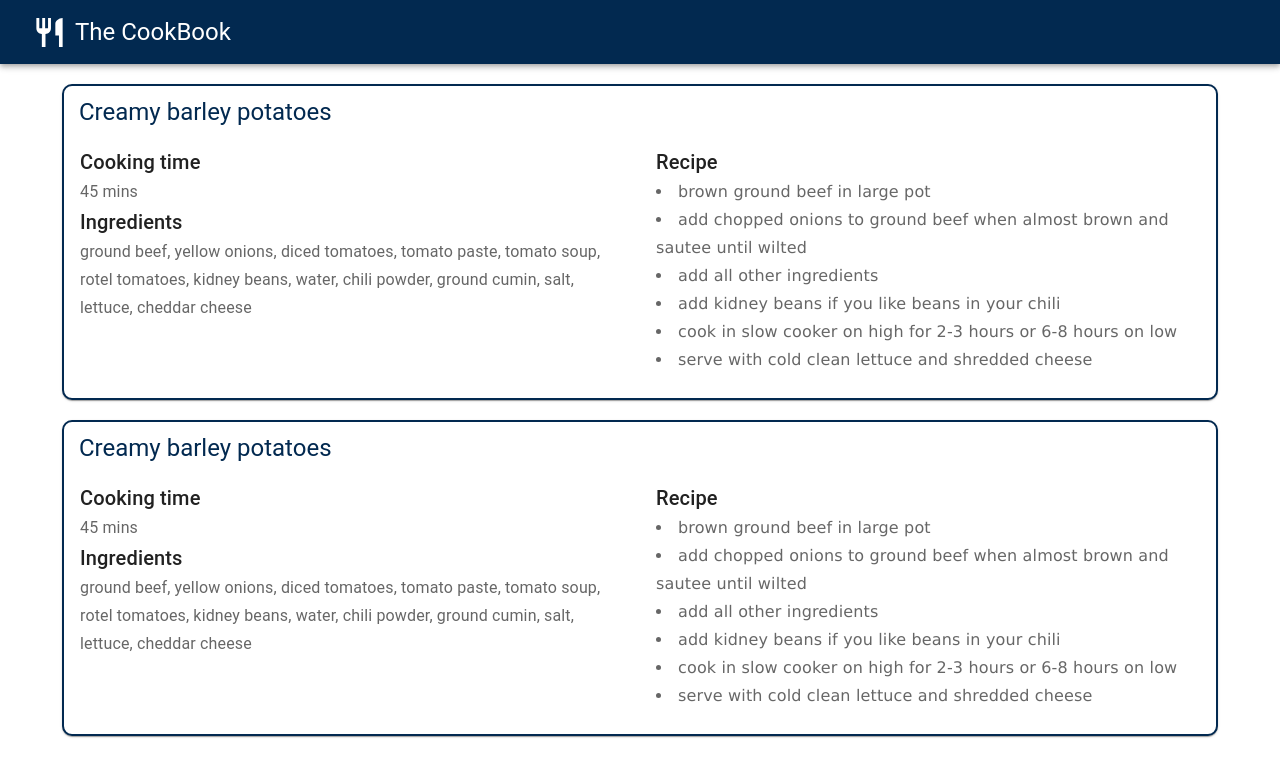
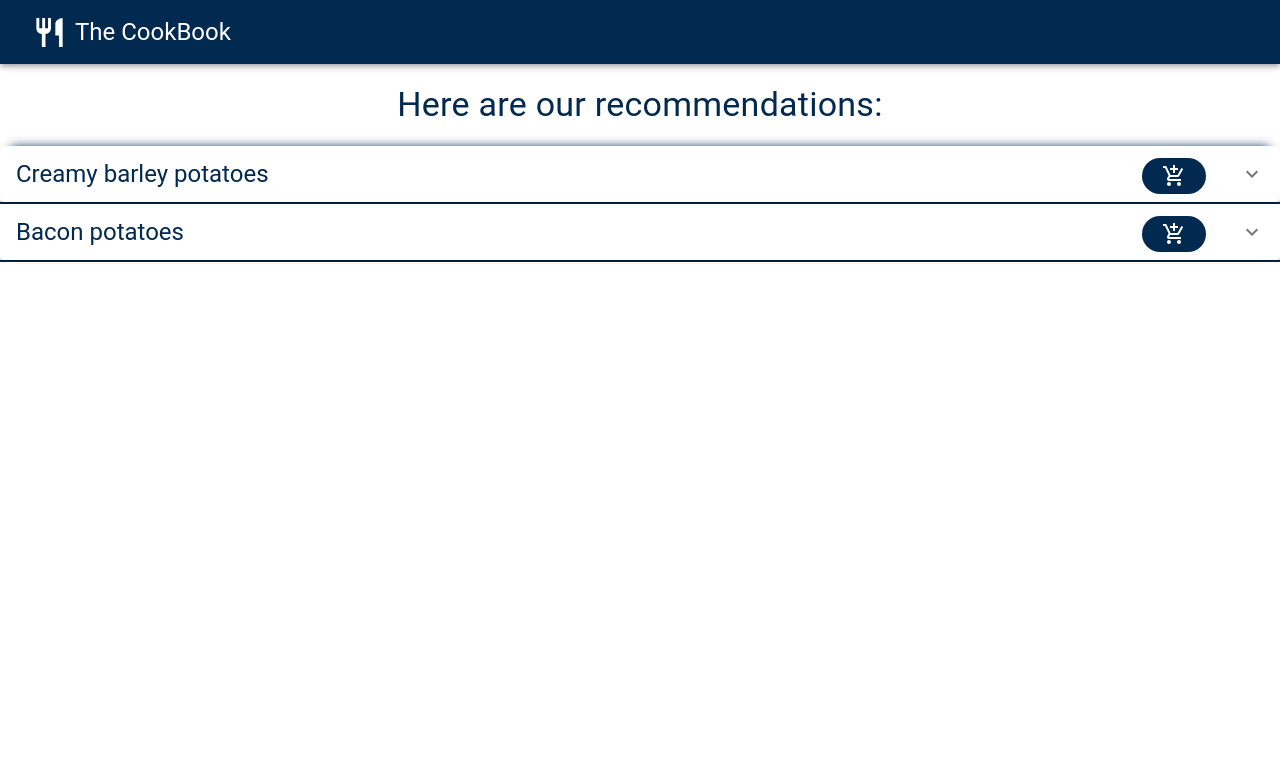
Before and after one commit to mangodb203/SE-Project-Recipe-Recommender, a React (Create React App) app in the folder frontend/: page /recommendations in a window 1280 px wide. Shown: the top 776 px of the page. Built offline with nearby package versions, Linux system fonts and the light colour scheme.

Commit message:
add accordian for recommendations

```diff
--- a/frontend/src/Components/RecipeRecommendations.js
+++ b/frontend/src/Components/RecipeRecommendations.js
@@ -1,5 +1,13 @@
 import * as React from 'react';
 import {Typography, CardContent, Card, Box} from '@mui/material';
+import Accordion from '@mui/material/Accordion';
+import AccordionSummary from '@mui/material/AccordionSummary';
+import AccordionDetails from '@mui/material/AccordionDetails';
+import ExpandMoreIcon from '@mui/icons-material/ExpandMore';
+import { Button } from "@mui/material";
+import AddShoppingCartIcon from '@mui/icons-material/AddShoppingCart';
+
+const addToCart = () => {}
 
 const RecipeRecommendations = () => {
     const data =  [{
@@ -9,19 +17,35 @@ const RecipeRecommendations = () => {
         ingredients: ['ground beef', 'yellow onions', 'diced tomatoes', 'tomato paste', 'tomato soup', 'rotel tomatoes', 'kidney beans', 'water', 'chili powder', 'ground cumin', 'salt', 'lettuce', 'cheddar cheese'],
       timestamps: true,
     },{
-        name: "creamy barley potatoes",
+        name: "Bacon potatoes",
         minutes: 45,
         steps: ['brown ground beef in large pot', 'add chopped onions to ground beef when almost brown and sautee until wilted', 'add all other ingredients', 'add kidney beans if you like beans in your chili', 'cook in slow cooker on high for 2-3 hours or 6-8 hours on low', 'serve with cold clean lettuce and shredded cheese'],
         ingredients: ['ground beef', 'yellow onions', 'diced tomatoes', 'tomato paste', 'tomato soup', 'rotel tomatoes', 'kidney beans', 'water', 'chili powder', 'ground cumin', 'salt', 'lettuce', 'cheddar cheese'],
       timestamps: true,
     }]
+
     return <React.Fragment>
-    {
-        data.map((key) => {
-            return <Card className="card-style" key={key}>
-            <Typography component="div" variant="h5" style={{margin:"10px 15px 2px 15px", color:"#022950"}}>
+       <Typography variant="h4" component="h5" style={{margin : "20px", textAlign: "center"}}>Here are our recommendations:</Typography>
+       {    data.map((key) => {
+            return (<div style = {{borderBottom: "2px solid", boxShadow:"0 -10px 10px -11px"}}>
+            <Accordion key={key}>
+              <AccordionSummary
+                expandIcon={<ExpandMoreIcon />}
+                aria-controls="panel1a-content"
+                id="panel1a-header"
+              >
+                <div>
+                <Typography variant="h5" component="h5" style={{ textAlign: "center", color: "#022950" }}>
                 {key.name.charAt(0).toUpperCase() + key.name.slice(1)}
                 </Typography>
+                </div>
+                <div className='cart'>
+                <Button className='cartButton' onClick={addToCart} > <AddShoppingCartIcon/> </Button>
+                </div>
+
+              </AccordionSummary>
+              <AccordionDetails>
+                    <Card className="card-style" >
                     <div sx={{ display: 'flex' }}>
                     <Box sx={{ display: 'flex', flexDirection: 'column', width:"50%", float:"left" }}>
                         <CardContent sx={{ flex: '1 0 auto' }}>
@@ -55,6 +79,9 @@ const RecipeRecommendations = () => {
                     </div>
 
                 </Card>
+              </AccordionDetails>
+            </Accordion>
+            </div>);
         })
     }
     </React.Fragment>
--- a/frontend/src/Components/cards.css
+++ b/frontend/src/Components/cards.css
@@ -6,7 +6,7 @@
     box-shadow: #022950;
     border: 2px solid #022950;
     border-radius: 10px !important;
-    width: 90%;
+    width: 98%;
     justify-content: center;
     margin: 20px auto
 }
@@ -22,3 +22,18 @@
     color: white !important;
     margin-bottom: 100px !important
 }
+
+.cartButton{
+    position: absolute !important;
+    height: relative;
+    width: relative;
+    background: #022950 !important;
+    border-radius: 30px !important;
+    color: white !important;
+    margin-bottom: 100px !important
+}
+.cart{
+    position: absolute;
+    margin-right: 10%;
+    right: 10px;
+}
```
Lines whose indentation alone changed are shown as unchanged.
